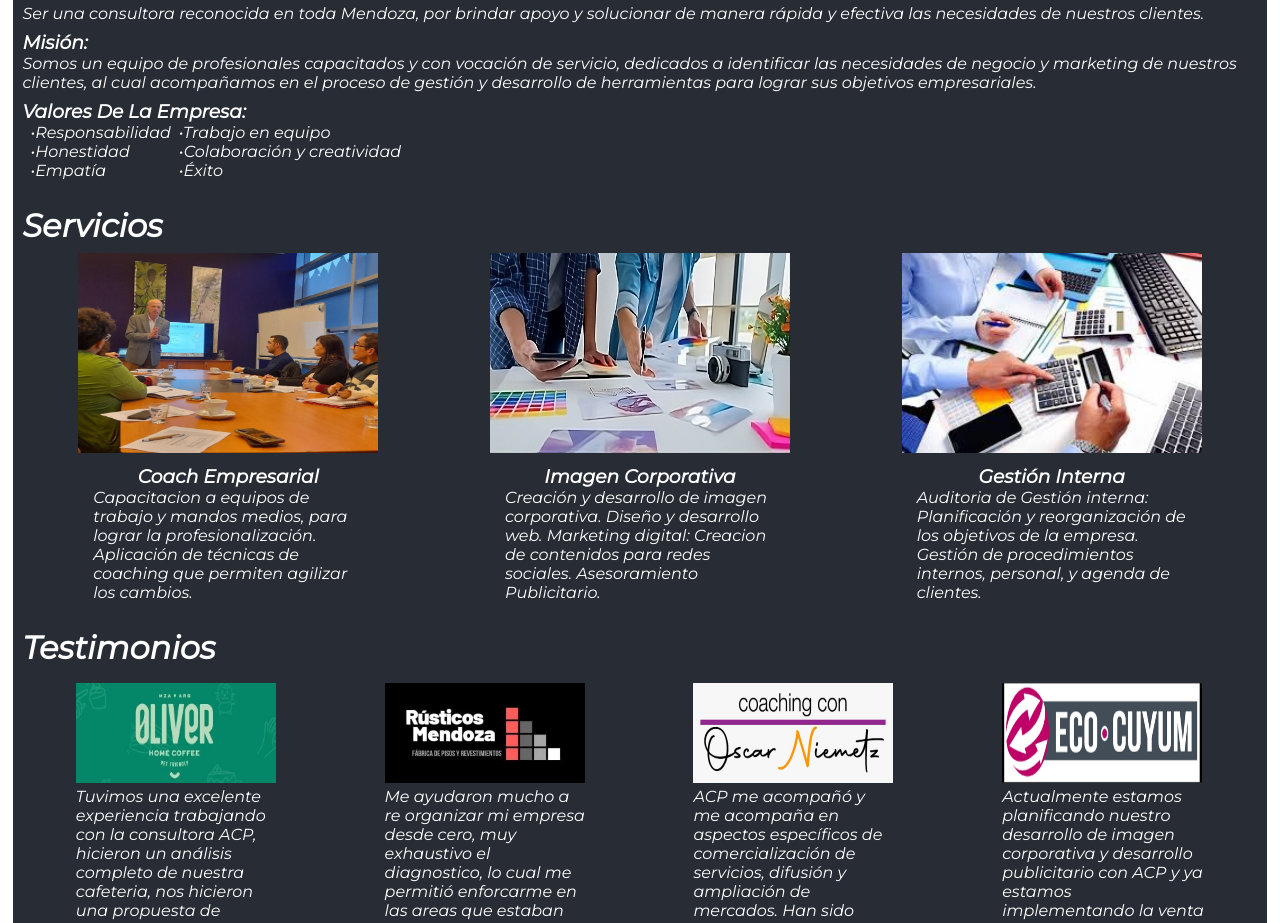
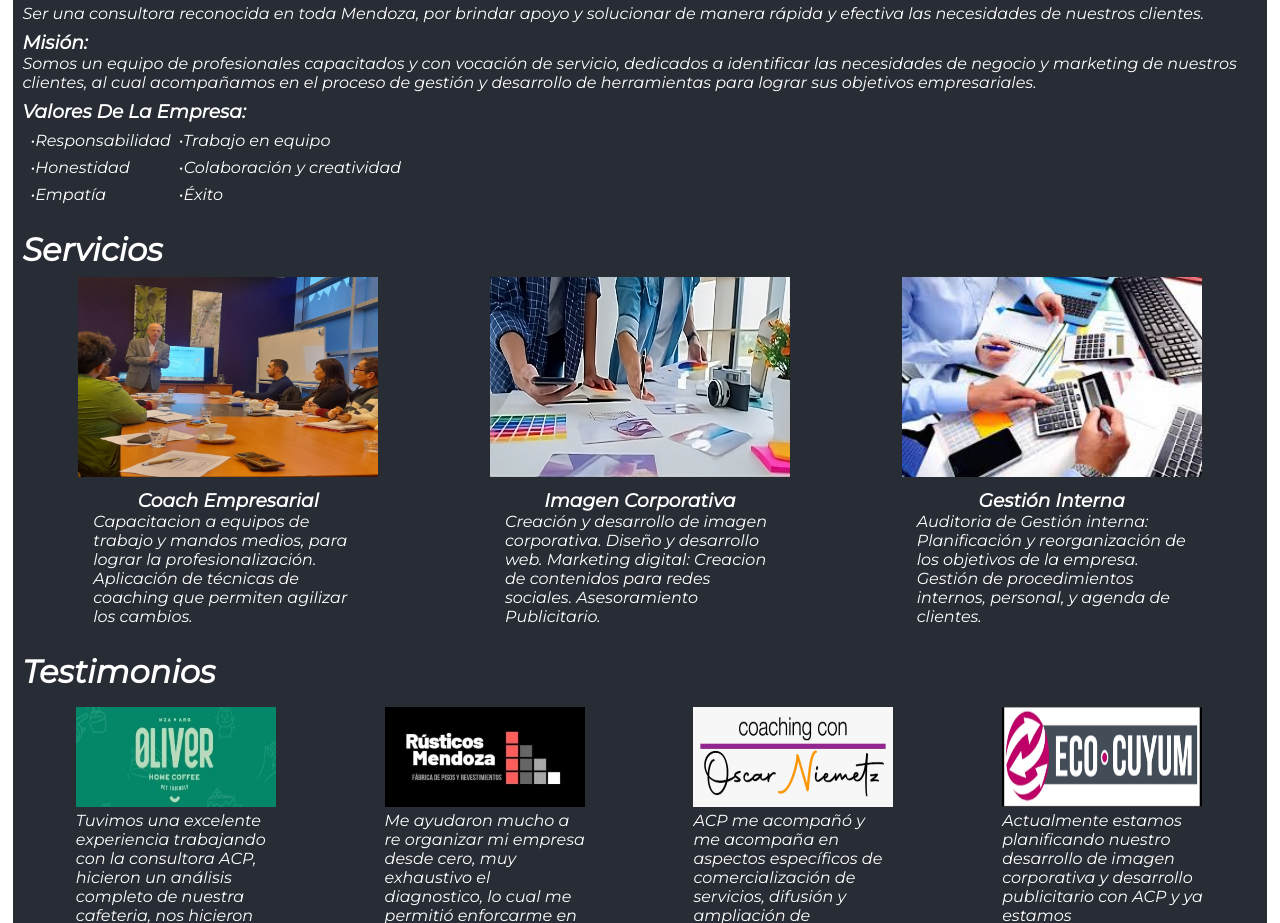
Before and after one commit to 4Bprogramming/ACPNextjs, a Next.js app: page / in a window 1280 px wide. Shown: the part 800-1723 px from the top of the page. Built offline with nearby package versions, Linux system fonts and the light colour scheme; a web font is replaced by a local one.

Commit message:
padding updated

```diff
--- a/Component/About/about.module.css
+++ b/Component/About/about.module.css
@@ -15,7 +15,7 @@
 }
 
 .firstValue > p, .secondValue > p{
-  padding-left: .5rem;
+  padding:.5rem 0 0 .5rem;
 }
 .firstValue > p::before, .secondValue > p::before{
   content: "\2022";
```
